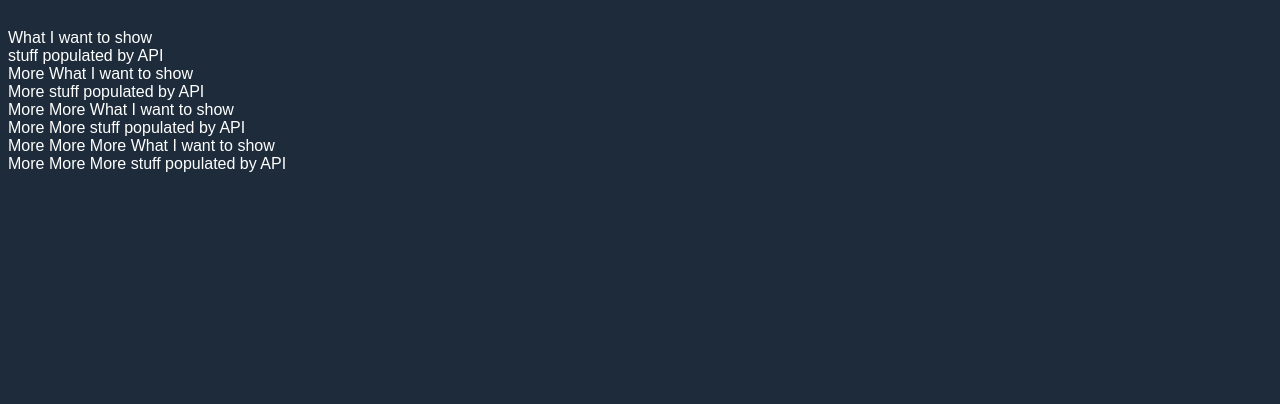
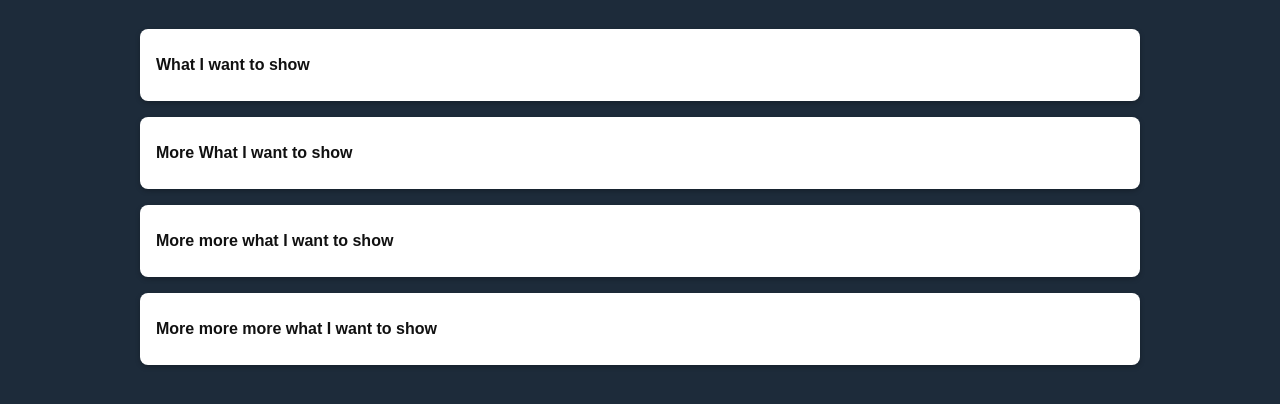
Before and after one commit to mtr6093/UI-Pattern-Project-2, a plain HTML site: page index.html in a window 1280 px wide. Shown: the part 80-484 px from the top of the page. Drawn offline with Linux system fonts and the light colour scheme.

Commit message:
Still chugging away

```diff
--- a/index.html
+++ b/index.html
@@ -2,7 +2,6 @@
 <html>
     <head>
         <meta charset="utf-8">
-        <meta http-equiv="X-UA-Compatible" content="IE=edge">
         <title>Marc's UI Project</title>
         <meta name="description" content="">
         <meta name="viewport" content="width=device-width, initial-scale=1">
@@ -12,32 +11,48 @@
     <body>
     <h1>PalceHolder</H1>
 
-        <div class="accordian">
-            <div class = "accordian-item" id="a1">
-                <div class = "accordian-item-header">What I want to show</div>
-                <div class= "accordian-ite-body-content">
-                    stuff populated by API
+        <div class="accordion">
+            <div class="accordion-item">
+              <div class="accordion-item-header">
+                What I want to show
+              </div>
+              <div class="accordion-item-body">
+                <div class="accordion-item-body-content">
+                  stuf from API
                 </div>
+              </div>
             </div>
-            <div class = "accordian-item" id="a2">
-                <div class = "accordian-item-header">More What I want to show</div>
-                <div class= "accordian-ite-body-content">
-                    More stuff populated by API
+            <div class="accordion-item">
+              <div class="accordion-item-header">
+                More What I want to show
+              </div>
+              <div class="accordion-item-body">
+                <div class="accordion-item-body-content">
+                  More stuff from API
                 </div>
+              </div>
             </div>
-            <div class = "accordian-item" id="a3">
-                <div class = "accordian-item-header">More More What I want to show</div>
-                <div class= "accordian-ite-body-content">
-                    More More stuff populated by API
+            <div class="accordion-item">
+              <div class="accordion-item-header">
+                More more what I want to show
+              </div>
+              <div class="accordion-item-body">
+                <div class="accordion-item-body-content">
+                  More more stuff from API
                 </div>
+              </div>
             </div>
-            <div class = "accordian-item" id="a4">
-                <div class = "accordian-item-header">More More More What I want to show</div>
-                <div class= "accordian-ite-body-content">
-                    More More More stuff populated by API
+            <div class="accordion-item">
+              <div class="accordion-item-header">
+                More more more what I want to show
+              </div>
+              <div class="accordion-item-body">
+                <div class="accordion-item-body-content">
+                  More more more stuff from API
                 </div>
+              </div>
             </div>
-        </div>
+          </div>
 
 
 
--- a/style.css
+++ b/style.css
@@ -40,3 +40,15 @@ h1 {
     overflow: hidden;
     transition: max-height 0.2s ease-out;
 }
+.accordion-item-body-content {
+    padding: 1rem;
+    line-height: 1.5rem;
+    border-top: 1px solid;
+    border-image: linear-gradient(to right, transparent, #34495e, transparent) 1;
+  }
+
+@media(max-width:767px) {
+    html {
+      font-size: 14px;
+    }
+  }
```
